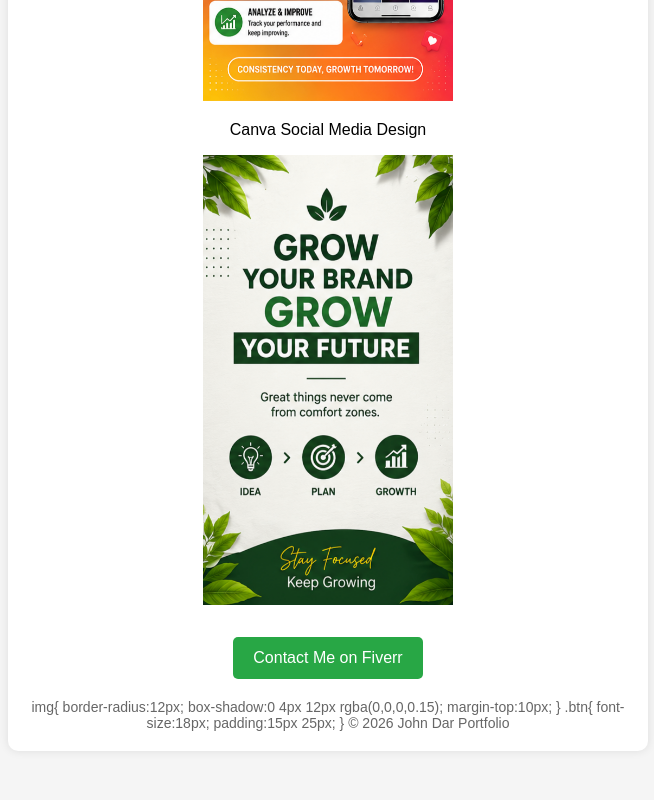
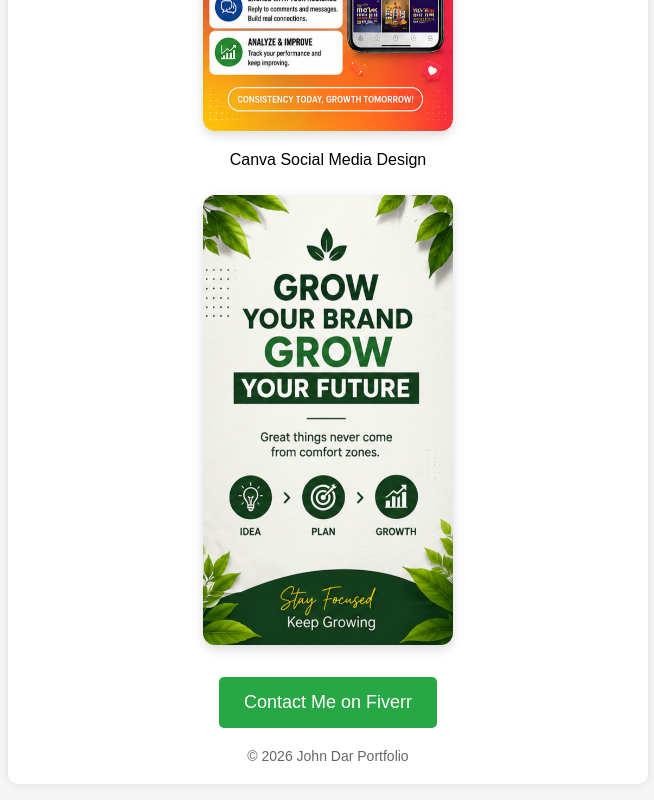
Before and after one commit to john03032967-alt/jarvis-ai, a plain HTML site: page index.html in a window 1280 px wide. Shown: the part 1770-2570 px from the top of the page, without its empty margins (312-966 px from the left). Before the commit the page ends 2549 px from the top, so only its background shows below. Drawn offline with Linux system fonts and the light colour scheme.

Commit message:
Update index.html

```diff
--- a/index.html
+++ b/index.html
@@ -47,6 +47,16 @@ display:inline-block;
 margin-top:20px;
 font-size:14px;
 color:#666;
+}
+img{
+  border-radius:12px;
+  box-shadow:0 4px 12px rgba(0,0,0,0.15);
+  margin-top:10px;
+}
+
+.btn{
+  font-size:18px;
+  padding:15px 25px;
 }
 </style>
 </head>
@@ -107,16 +117,6 @@ WhatsApp Me
 <a href="https://www.fiverr.com/john71733" class="btn">Contact Me on Fiverr</a>
 
 <div class="footer">
-img{
-  border-radius:12px;
-  box-shadow:0 4px 12px rgba(0,0,0,0.15);
-  margin-top:10px;
-}
-
-.btn{
-  font-size:18px;
-  padding:15px 25px;
-}
 © 2026 John Dar Portfolio
 </div>
 
```
